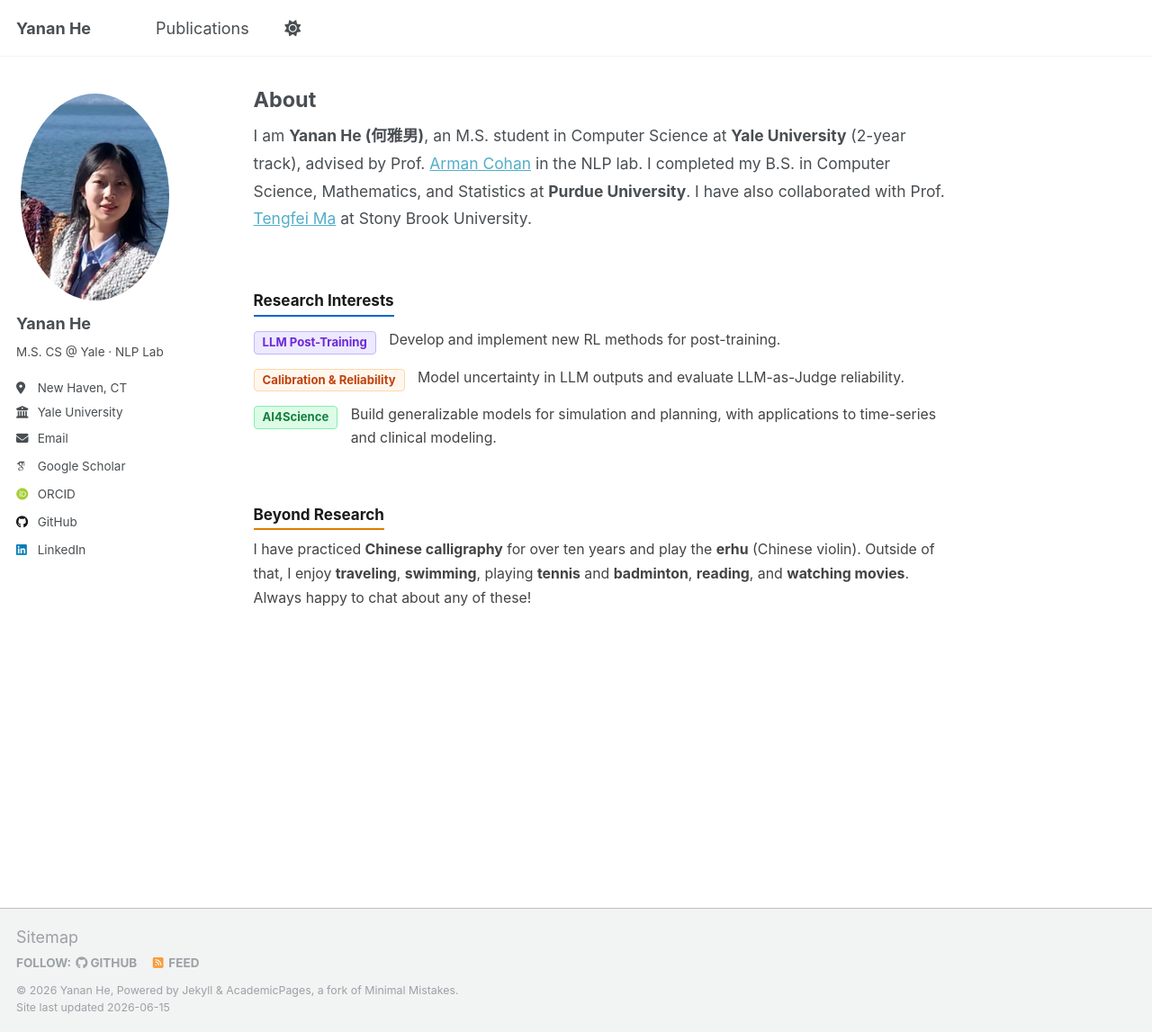
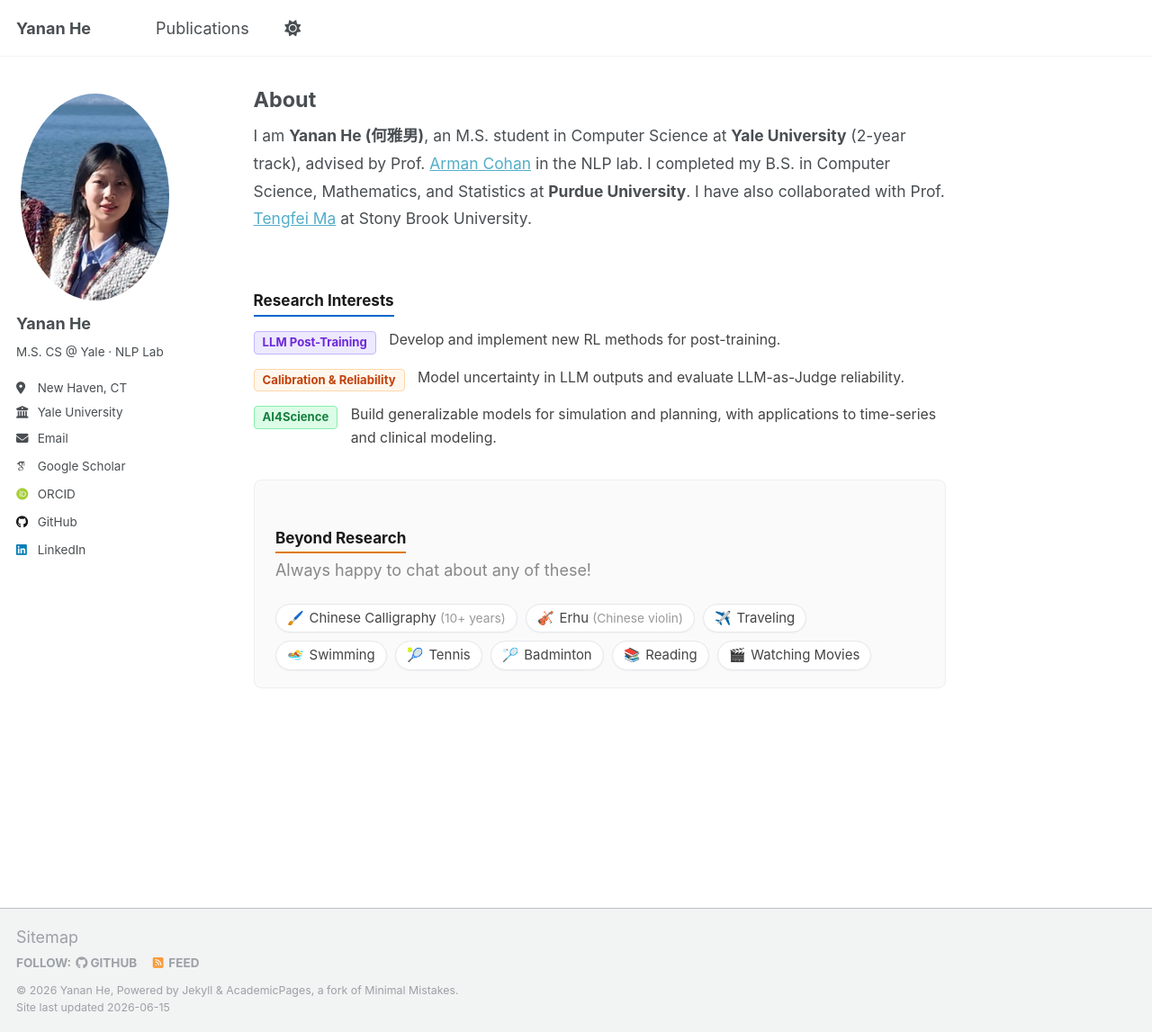
Before and after one commit to Echoo113/Echoo113.github.io, a Jekyll site: the page built from _pages/about.md, in a window 1280 px wide and 1147 px high. Shown: the whole window at 90% size. Built offline with Jekyll 4.4.1, drawn with Linux system fonts in a browser that asks for light colours; some web fonts are replaced.

Commit message:
Redesign Beyond Research section with hobby chips grid
Co-Authored-By: Claude Sonnet 4.6 <noreply@anthropic.com>

```diff
--- a/_pages/about.md
+++ b/_pages/about.md
@@ -33,5 +33,15 @@ redirect_from:
 
 <div class="about-hobbies">
 <h3>Beyond Research</h3>
-<p>I have practiced <strong>Chinese calligraphy</strong> for over ten years and play the <strong>erhu</strong> (Chinese violin). Outside of that, I enjoy <strong>traveling</strong>, <strong>swimming</strong>, playing <strong>tennis</strong> and <strong>badminton</strong>, <strong>reading</strong>, and <strong>watching movies</strong>. Always happy to chat about any of these!</p>
+<p class="hobby-intro">Always happy to chat about any of these!</p>
+<div class="hobby-grid">
+  <div class="hobby-item">🖌️ <span>Chinese Calligraphy <em>(10+ years)</em></span></div>
+  <div class="hobby-item">🎻 <span>Erhu <em>(Chinese violin)</em></span></div>
+  <div class="hobby-item">✈️ <span>Traveling</span></div>
+  <div class="hobby-item">🏊 <span>Swimming</span></div>
+  <div class="hobby-item">🎾 <span>Tennis</span></div>
+  <div class="hobby-item">🏸 <span>Badminton</span></div>
+  <div class="hobby-item">📚 <span>Reading</span></div>
+  <div class="hobby-item">🎬 <span>Watching Movies</span></div>
 </div>
+</div>
--- a/assets/css/custom.css
+++ b/assets/css/custom.css
@@ -235,23 +235,52 @@
 
 /* Beyond Research section */
 .about-hobbies {
-  margin-top: 1.5em;
+  margin-top: 1.8em;
+  padding: 1.1em 1.3em;
+  background: #fafafa;
+  border: 1px solid #eee;
+  border-radius: 8px;
 }
 
 .about-hobbies h3 {
   font-size: 0.95em;
   font-weight: 700;
   color: #1a1a1a;
-  margin-bottom: 0.5em;
+  margin-bottom: 0.3em;
   border-bottom: 2px solid #e07b00;
   padding-bottom: 0.3em;
   display: inline-block;
 }
 
-.about-hobbies p {
-  font-size: 0.88em;
+.hobby-intro {
+  font-size: 0.83em;
+  color: #888;
+  margin: 0.3em 0 0.9em 0;
+}
+
+.hobby-grid {
+  display: flex;
+  flex-wrap: wrap;
+  gap: 0.5em;
+}
+
+.hobby-item {
+  display: flex;
+  align-items: center;
+  gap: 0.4em;
+  font-size: 0.83em;
   color: #444;
-  line-height: 1.7;
+  background: #fff;
+  border: 1px solid #e5e7eb;
+  border-radius: 20px;
+  padding: 4px 12px;
+  box-shadow: 0 1px 2px rgba(0,0,0,0.04);
+}
+
+.hobby-item em {
+  color: #999;
+  font-style: normal;
+  font-size: 0.92em;
 }
 
 /* Page title */
```
